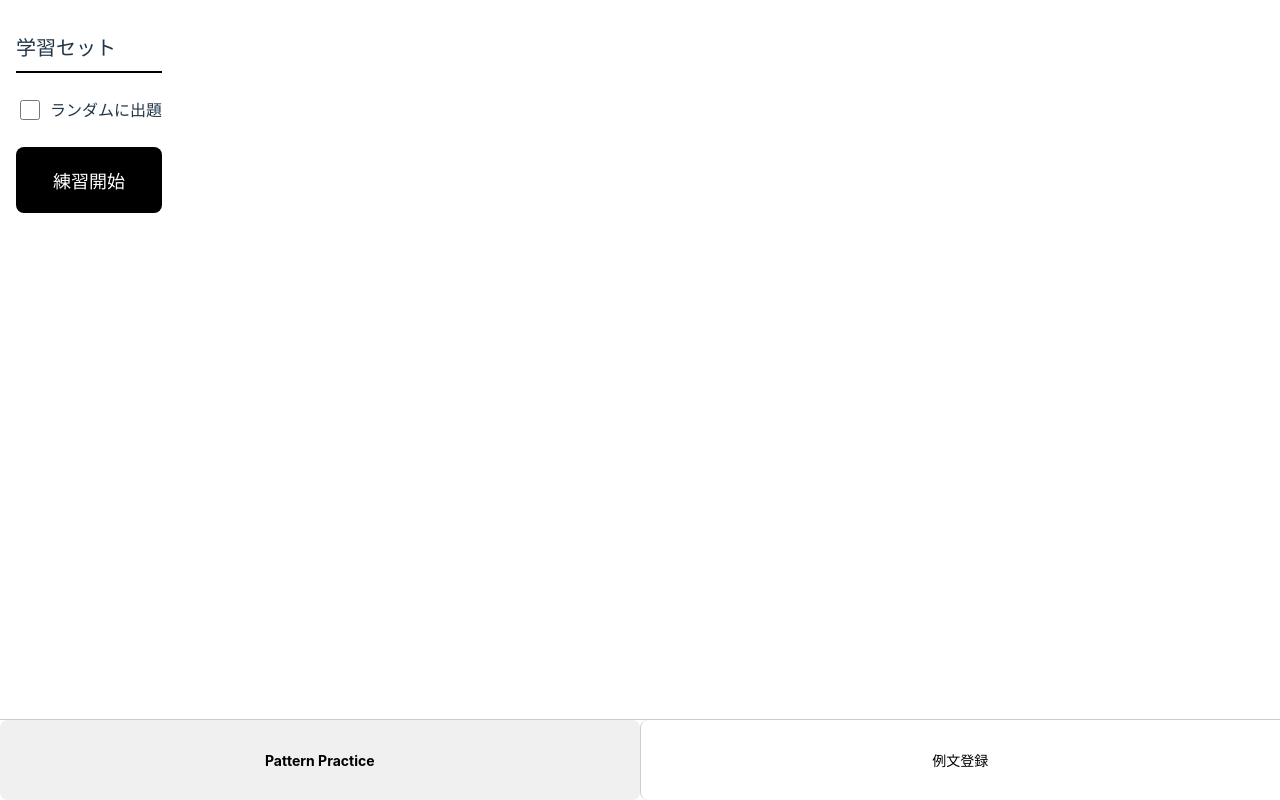
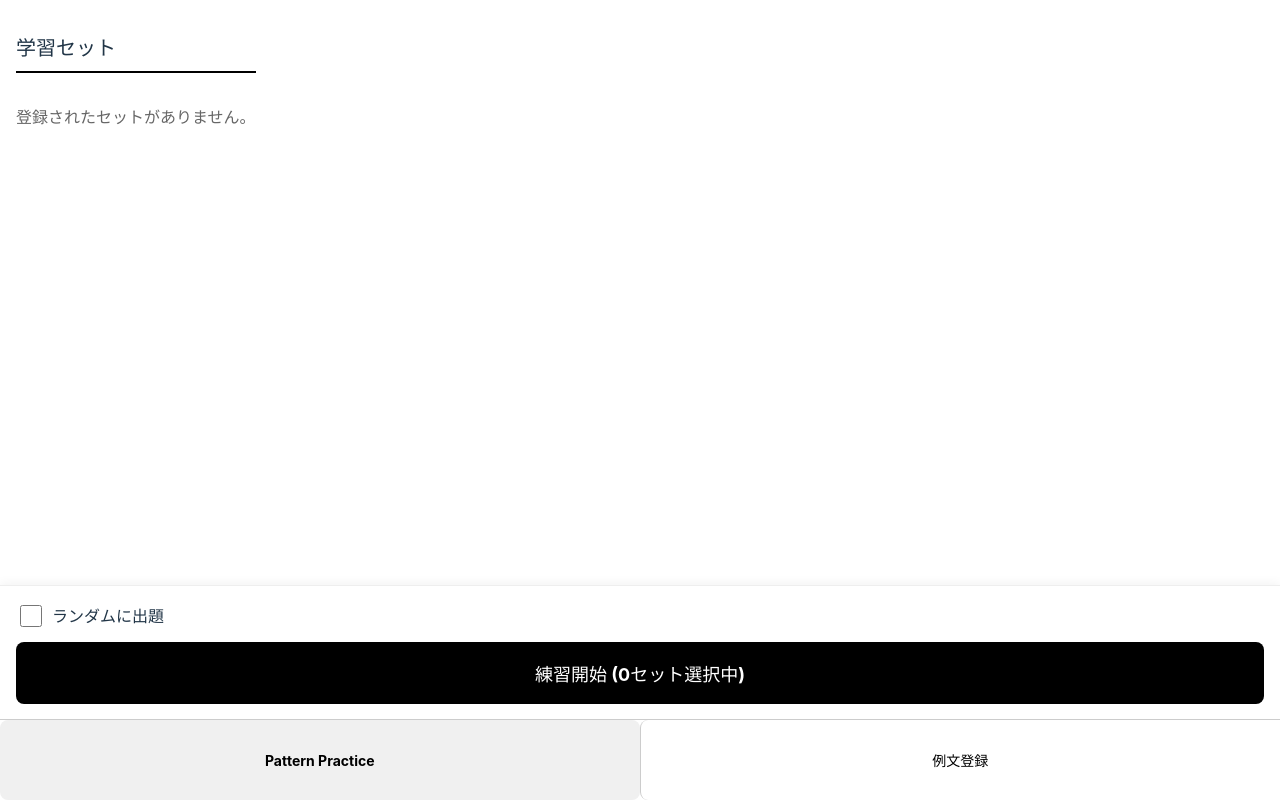
Before and after one commit to telephthalicacid-web/spanishpp, a React (Vite) app: page / in a window 1280 px wide. Built offline with nearby package versions, Linux system fonts and the light colour scheme.

Commit message:
Improve layout and styling in App component
Refactor App component styles and structure for better layout and functionality.

```diff
--- a/src/App.jsx
+++ b/src/App.jsx
@@ -23,20 +23,21 @@ export default function App() {
     }
   };
 
-  // 共通の入力スタイル（16px以上に設定してズームを防止）
   const inputStyle = {
     width: '100%',
     padding: '12px',
-    fontSize: '16px', // iOSの自動ズーム防止
+    fontSize: '16px',
     boxSizing: 'border-box',
     border: '1px solid #ccc',
     borderRadius: '4px',
-    appearance: 'none', // Safariのデフォルトスタイルをリセット
+    appearance: 'none',
   };
 
   return (
-    <div style={{ display: 'flex', flexDirection: 'column', height: '100vh', fontFamily: '-apple-system, BlinkMacSystemFont, "Segoe UI", Roboto, Helvetica, Arial, sans-serif' }}>
-      <div style={{ flex: 1, overflowY: 'auto', padding: '16px', paddingBottom: '120px' }}>
+    <div style={{ display: 'flex', flexDirection: 'column', height: '100vh', fontFamily: '-apple-system, BlinkMacSystemFont, "Segoe UI", Roboto, Helvetica, Arial, sans-serif', backgroundColor: '#fff' }}>
+
+      {/* メインコンテンツ */}
+      <div style={{ flex: 1, overflowY: 'auto', padding: '16px' }}>
         {activeTab === 'practice' ? (
           <PracticeMode grammarSets={grammarSets} deleteSet={deleteSet} />
         ) : (
@@ -44,6 +45,7 @@ export default function App() {
         )}
       </div>
 
+      {/* 下部タブバー (iPhoneホームバー考慮) */}
       <div style={{
         display: 'flex',
         position: 'fixed',
@@ -53,8 +55,8 @@ export default function App() {
         borderTop: '1px solid #ccc',
         backgroundColor: '#fff',
         height: '80px',
-        paddingBottom: 'env(safe-area-inset-bottom)', // iPhoneのホームバー対策
-        zIndex: 100
+        paddingBottom: 'env(safe-area-inset-bottom)',
+        zIndex: 1000
       }}>
         <button
           onClick={() => setActiveTab('practice')}
@@ -106,6 +108,7 @@ function PracticeMode({ grammarSets, deleteSet }) {
     setIsPracticing(true);
   };
 
+  // --- 練習実行中の画面 ---
   if (isPracticing) {
     const current = practiceQueue[currentIndex];
     return (
@@ -133,28 +136,90 @@ function PracticeMode({ grammarSets, deleteSet }) {
     );
   }
 
+  // --- 教材選択画面 ---
   return (
-    <div>
-      <h2 style={{ fontSize: '20px', borderBottom: '2px solid #000', paddingBottom: '8px' }}>学習セット</h2>
-      {grammarSets.map(set => (
-        <div key={set.id} style={{ display: 'flex', alignItems: 'stretch', marginBottom: '10px' }}>
+    <div style={{ display: 'flex', flexDirection: 'column', height: '100%' }}>
+      <h2 style={{ fontSize: '20px', borderBottom: '2px solid #000', paddingBottom: '8px', marginBottom: '16px' }}>学習セット</h2>
+
+      {/* スクロールするリスト部分 (ボタンに被らないよう下に余白) */}
+      <div style={{ paddingBottom: '160px' }}>
+        {grammarSets.length === 0 ? (
+          <p style={{ color: '#666' }}>登録されたセットがありません。</p>
+        ) : (
+          grammarSets.map(set => (
+            <div key={set.id} style={{ display: 'flex', width: '100%', marginBottom: '12px', boxSizing: 'border-box' }}>
               <div
                 onClick={() => toggleSelection(set.id)}
-            style={{ flex: 1, border: '1px solid #000', padding: '16px', backgroundColor: selectedIds.includes(set.id) ? '#e3f2fd' : '#fff', borderRadius: '8px 0 0 8px' }}
+                style={{
+                  flex: 1,
+                  border: '1px solid #000',
+                  padding: '16px',
+                  backgroundColor: selectedIds.includes(set.id) ? '#e3f2fd' : '#fff',
+                  borderRadius: '8px 0 0 8px',
+                  cursor: 'pointer'
+                }}
               >
-            <div style={{ fontWeight: 'bold' }}>{set.grammarName}</div>
+                <div style={{ fontWeight: 'bold', fontSize: '18px' }}>{set.grammarName}</div>
                 <div style={{ fontSize: '12px', color: '#666' }}>Level: {set.cefrLevel}</div>
               </div>
-          <button onClick={() => deleteSet(set.id)} style={{ padding: '0 16px', color: 'red', border: '1px solid #000', borderLeft: 'none', backgroundColor: '#fff', borderRadius: '0 8px 8px 0', fontSize: '14px' }}>削除</button>
+              <button
+                onClick={() => deleteSet(set.id)}
+                style={{
+                  width: '60px',
+                  color: 'red',
+                  border: '1px solid #000',
+                  borderLeft: 'none',
+                  backgroundColor: '#fff',
+                  borderRadius: '0 8px 8px 0',
+                  fontSize: '12px'
+                }}
+              >
+                削除
+              </button>
             </div>
-      ))}
-      <div style={{ margin: '24px 0' }}>
-        <label style={{ display: 'flex', alignItems: 'center', fontSize: '16px' }}>
-          <input type="checkbox" checked={isRandom} onChange={e => setIsRandom(e.target.checked)} style={{ width: '20px', height: '20px', marginRight: '10px' }} />
+          ))
+        )}
+      </div>
+
+      {/* 下部に固定される操作エリア */}
+      <div style={{
+        position: 'fixed',
+        bottom: '80px', // タブバーのすぐ上
+        left: 0,
+        right: 0,
+        backgroundColor: '#fff',
+        padding: '16px',
+        borderTop: '1px solid #eee',
+        boxShadow: '0 -2px 10px rgba(0,0,0,0.05)',
+        zIndex: 500
+      }}>
+        <div style={{ marginBottom: '12px' }}>
+          <label style={{ display: 'flex', alignItems: 'center', fontSize: '16px', cursor: 'pointer' }}>
+            <input
+              type="checkbox"
+              checked={isRandom}
+              onChange={e => setIsRandom(e.target.checked)}
+              style={{ width: '22px', height: '22px', marginRight: '10px' }}
+            />
             ランダムに出題
           </label>
         </div>
-      <button onClick={startPractice} style={{ width: '100%', padding: '20px', fontSize: '18px', backgroundColor: '#000', color: '#fff', border: 'none', borderRadius: '8px', fontWeight: 'bold' }}>練習開始</button>
+        <button
+          onClick={startPractice}
+          style={{
+            width: '100%',
+            padding: '18px',
+            fontSize: '18px',
+            backgroundColor: '#000',
+            color: '#fff',
+            border: 'none',
+            borderRadius: '8px',
+            fontWeight: 'bold'
+          }}
+        >
+          練習開始 ({selectedIds.length}セット選択中)
+        </button>
+      </div>
     </div>
   );
 }
@@ -174,6 +239,7 @@ function RegisterMode({ grammarSets, saveToLocalStorage, inputStyle }) {
     }
     setSentences(newSentences);
     setBulkInput('');
+    alert('反映しました');
   };
 
   const handleSave = () => {
@@ -188,8 +254,8 @@ function RegisterMode({ grammarSets, saveToLocalStorage, inputStyle }) {
   };
 
   return (
-    <div>
-      <h2 style={{ fontSize: '20px', borderBottom: '2px solid #000', paddingBottom: '8px' }}>新規登録</h2>
+    <div style={{ paddingBottom: '40px' }}>
+      <h2 style={{ fontSize: '20px', borderBottom: '2px solid #000', paddingBottom: '8px', marginBottom: '16px' }}>新規登録</h2>
       <div style={{ marginBottom: '12px' }}>
         <label style={{ fontSize: '14px', display: 'block', marginBottom: '4px' }}>文法名</label>
         <input type="text" placeholder="例: 点過去" value={grammarName} onChange={e => setGrammarName(e.target.value)} style={inputStyle} />
@@ -201,8 +267,8 @@ function RegisterMode({ grammarSets, saveToLocalStorage, inputStyle }) {
         </select>
       </div>
 
-      <div style={{ backgroundColor: '#f0f0f0', padding: '16px', borderRadius: '8px', marginBottom: '24px' }}>
-        <h3 style={{ fontSize: '16px', marginTop: 0 }}>一括ペースト</h3>
+      <div style={{ backgroundColor: '#f9f9f9', padding: '16px', borderRadius: '8px', marginBottom: '24px', border: '1px solid #eee' }}>
+        <h3 style={{ fontSize: '16px', marginTop: 0, marginBottom: '8px' }}>一括ペースト</h3>
         <textarea
           placeholder="日本語&#10;スペイン語&#10;の順に貼り付け"
           value={bulkInput}
@@ -212,7 +278,7 @@ function RegisterMode({ grammarSets, saveToLocalStorage, inputStyle }) {
         <button onClick={handleApplyBulk} style={{ width: '100%', padding: '12px', backgroundColor: '#666', color: '#fff', border: 'none', borderRadius: '4px', fontWeight: 'bold' }}>反映</button>
       </div>
 
-      <h3 style={{ fontSize: '16px' }}>内容確認・修正</h3>
+      <h3 style={{ fontSize: '16px', marginBottom: '12px' }}>内容確認・修正</h3>
       {sentences.map((s, i) => (
         <div key={i} style={{ marginBottom: '16px', padding: '12px', border: '1px solid #eee', borderRadius: '8px' }}>
           <div style={{ fontSize: '12px', color: '#999', marginBottom: '4px' }}>例文 {i + 1}</div>
@@ -224,7 +290,7 @@ function RegisterMode({ grammarSets, saveToLocalStorage, inputStyle }) {
           }} style={{ ...inputStyle, padding: '8px' }} />
         </div>
       ))}
-      <button onClick={handleSave} style={{ width: '100%', padding: '20px', fontSize: '18px', backgroundColor: '#000', color: '#fff', border: 'none', borderRadius: '8px', fontWeight: 'bold', marginBottom: '40px' }}>セットを保存</button>
+      <button onClick={handleSave} style={{ width: '100%', padding: '20px', fontSize: '18px', backgroundColor: '#000', color: '#fff', border: 'none', borderRadius: '8px', fontWeight: 'bold' }}>セットを保存</button>
     </div>
   );
 }
```
Lines whose indentation alone changed are shown as unchanged.
